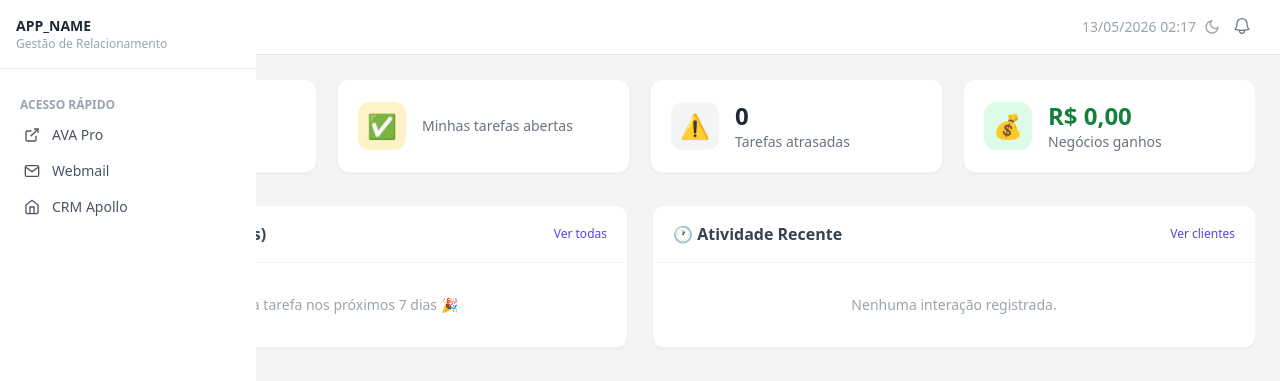
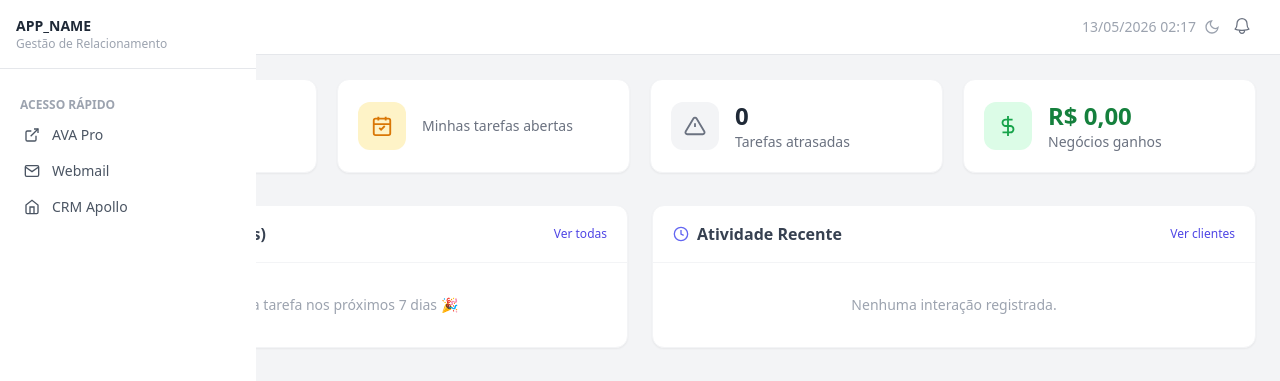
Before and after one commit to YgorStefan/crm, a PHP site: the page made by app/Views/dashboard/index.php in a window 1280 px wide. Shown: the top 381 px of the page. Run offline with PHP 8.4, Linux system fonts and the light colour scheme; the template is opened without the code that fills it, so the values that code supplies are empty; some libraries are stand-ins or nearby versions.

Commit message:
dark mode no dashboard

```diff
--- a/app/Views/dashboard/index.php
+++ b/app/Views/dashboard/index.php
@@ -8,38 +8,46 @@ $wonRevenue = array_sum(array_column($wonStage, 'total_value'));
 <div class="grid grid-cols-1 sm:grid-cols-2 xl:grid-cols-4 gap-5 mb-8">
 
     <a href="<?= APP_URL ?>/clients"
-       class="bg-white rounded-xl shadow-sm border border-gray-100 p-5 flex items-center gap-4 hover:shadow-md hover:border-indigo-200 transition-all">
-        <div class="w-12 h-12 rounded-xl bg-indigo-100 flex items-center justify-center text-2xl flex-shrink-0">👥</div>
+       class="bg-white dark:bg-slate-800 rounded-xl shadow-sm border border-gray-100 dark:border-slate-700 p-5 flex items-center gap-4 hover:shadow-md hover:border-indigo-200 dark:hover:border-indigo-700 transition-all">
+        <div class="w-12 h-12 rounded-xl bg-indigo-100 dark:bg-indigo-900/40 flex items-center justify-center text-indigo-600 dark:text-indigo-400 flex-shrink-0">
+            <svg width="22" height="22" fill="none" stroke="currentColor" stroke-width="2" viewBox="0 0 24 24"><path d="M17 21v-2a4 4 0 0 0-4-4H5a4 4 0 0 0-4 4v2"/><circle cx="9" cy="7" r="4"/><path d="M23 21v-2a4 4 0 0 0-3-3.87M16 3.13a4 4 0 0 1 0 7.75"/></svg>
+        </div>
         <div>
-            <p class="text-2xl font-bold text-gray-800"><?= number_format($totalClients) ?></p>
-            <p class="text-sm text-gray-500">Clientes ativos</p>
+            <p class="text-2xl font-bold text-gray-800 dark:text-white"><?= number_format($totalClients) ?></p>
+            <p class="text-sm text-gray-500 dark:text-slate-400">Clientes ativos</p>
         </div>
     </a>
 
     <a href="<?= APP_URL ?>/tasks"
-       class="bg-white rounded-xl shadow-sm border border-gray-100 p-5 flex items-center gap-4 hover:shadow-md hover:border-amber-200 transition-all">
-        <div class="w-12 h-12 rounded-xl bg-amber-100 flex items-center justify-center text-2xl flex-shrink-0">✅</div>
+       class="bg-white dark:bg-slate-800 rounded-xl shadow-sm border border-gray-100 dark:border-slate-700 p-5 flex items-center gap-4 hover:shadow-md hover:border-amber-200 dark:hover:border-amber-700 transition-all">
+        <div class="w-12 h-12 rounded-xl bg-amber-100 dark:bg-amber-900/40 flex items-center justify-center text-amber-600 dark:text-amber-400 flex-shrink-0">
+            <svg width="22" height="22" fill="none" stroke="currentColor" stroke-width="2" viewBox="0 0 24 24"><rect x="3" y="4" width="18" height="18" rx="2"/><path d="M16 2v4M8 2v4M3 10h18"/><path d="M9 14l2 2 4-4"/></svg>
+        </div>
         <div>
-            <p class="text-2xl font-bold text-gray-800"><?= $pendingTasks ?></p>
-            <p class="text-sm text-gray-500">Minhas tarefas abertas</p>
+            <p class="text-2xl font-bold text-gray-800 dark:text-white"><?= $pendingTasks ?></p>
+            <p class="text-sm text-gray-500 dark:text-slate-400">Minhas tarefas abertas</p>
         </div>
     </a>
 
     <a href="<?= APP_URL ?>/tasks"
-       class="bg-white rounded-xl shadow-sm border <?= count($overdueTasks) > 0 ? 'border-red-200 bg-red-50' : 'border-gray-100' ?> p-5 flex items-center gap-4 hover:shadow-md transition-all">
-        <div class="w-12 h-12 rounded-xl <?= count($overdueTasks) > 0 ? 'bg-red-100' : 'bg-gray-100' ?> flex items-center justify-center text-2xl flex-shrink-0">⚠️</div>
+       class="bg-white dark:bg-slate-800 rounded-xl shadow-sm border <?= count($overdueTasks) > 0 ? 'border-red-200 dark:border-red-800 bg-red-50 dark:bg-red-900/20' : 'border-gray-100 dark:border-slate-700' ?> p-5 flex items-center gap-4 hover:shadow-md transition-all">
+        <div class="w-12 h-12 rounded-xl <?= count($overdueTasks) > 0 ? 'bg-red-100 dark:bg-red-900/40 text-red-600 dark:text-red-400' : 'bg-gray-100 dark:bg-slate-700 text-gray-500 dark:text-slate-400' ?> flex items-center justify-center flex-shrink-0">
+            <svg width="22" height="22" fill="none" stroke="currentColor" stroke-width="2" viewBox="0 0 24 24"><path d="M10.29 3.86L1.82 18a2 2 0 0 0 1.71 3h16.94a2 2 0 0 0 1.71-3L13.71 3.86a2 2 0 0 0-3.42 0z"/><line x1="12" y1="9" x2="12" y2="13"/><line x1="12" y1="17" x2="12.01" y2="17"/></svg>
+        </div>
         <div>
-            <p class="text-2xl font-bold <?= count($overdueTasks) > 0 ? 'text-red-700' : 'text-gray-800' ?>"><?= count($overdueTasks) ?></p>
-            <p class="text-sm <?= count($overdueTasks) > 0 ? 'text-red-500' : 'text-gray-500' ?>">Tarefas atrasadas</p>
+            <p class="text-2xl font-bold <?= count($overdueTasks) > 0 ? 'text-red-700 dark:text-red-400' : 'text-gray-800 dark:text-white' ?>"><?= count($overdueTasks) ?></p>
+            <p class="text-sm <?= count($overdueTasks) > 0 ? 'text-red-500 dark:text-red-400' : 'text-gray-500 dark:text-slate-400' ?>">Tarefas atrasadas</p>
         </div>
     </a>
 
     <a href="<?= APP_URL ?>/pipeline"
-       class="bg-white rounded-xl shadow-sm border border-gray-100 p-5 flex items-center gap-4 hover:shadow-md hover:border-green-200 transition-all">
-        <div class="w-12 h-12 rounded-xl bg-green-100 flex items-center justify-center text-2xl flex-shrink-0">💰</div>
+       class="bg-white dark:bg-slate-800 rounded-xl shadow-sm border border-gray-100 dark:border-slate-700 p-5 flex items-center gap-4 hover:shadow-md hover:border-green-200 dark:hover:border-green-700 transition-all">
+        <div class="w-12 h-12 rounded-xl bg-green-100 dark:bg-green-900/40 flex items-center justify-center text-green-600 dark:text-green-400 flex-shrink-0">
+            <svg width="22" height="22" fill="none" stroke="currentColor" stroke-width="2" viewBox="0 0 24 24"><line x1="12" y1="1" x2="12" y2="23"/><path d="M17 5H9.5a3.5 3.5 0 0 0 0 7h5a3.5 3.5 0 0 1 0 7H6"/></svg>
+        </div>
         <div>
-            <p class="text-2xl font-bold text-green-700">R$ <?= number_format($wonRevenue, 2, ',', '.') ?></p>
-            <p class="text-sm text-gray-500">Negócios ganhos</p>
+            <p class="text-2xl font-bold text-green-700 dark:text-green-400">R$ <?= number_format($wonRevenue, 2, ',', '.') ?></p>
+            <p class="text-sm text-gray-500 dark:text-slate-400">Negócios ganhos</p>
         </div>
     </a>
 </div>
@@ -48,15 +56,18 @@ $wonRevenue = array_sum(array_column($wonStage, 'total_value'));
 <div class="grid grid-cols-1 lg:grid-cols-2 gap-6 mb-8">
 
     <!-- Tarefas dos próximos 7 dias -->
-    <div class="bg-white rounded-xl shadow-sm border border-gray-100 overflow-hidden">
-        <div class="px-5 py-4 border-b border-gray-100 flex justify-between items-center">
-            <h4 class="font-semibold text-gray-700">📅 Próximas Tarefas (7 dias)</h4>
-            <a href="<?= APP_URL ?>/tasks" class="text-xs text-indigo-600 hover:underline">Ver todas</a>
+    <div class="bg-white dark:bg-slate-800 rounded-xl shadow-sm border border-gray-100 dark:border-slate-700 overflow-hidden">
+        <div class="px-5 py-4 border-b border-gray-100 dark:border-slate-700 flex justify-between items-center">
+            <div class="flex items-center gap-2">
+                <svg width="16" height="16" fill="none" stroke="currentColor" stroke-width="2" viewBox="0 0 24 24" class="text-indigo-500 flex-shrink-0"><rect x="3" y="4" width="18" height="18" rx="2"/><path d="M16 2v4M8 2v4M3 10h18"/></svg>
+                <span class="font-semibold text-gray-700 dark:text-slate-200">Próximas Tarefas (7 dias)</span>
+            </div>
+            <a href="<?= APP_URL ?>/tasks" class="text-xs text-indigo-600 dark:text-indigo-400 hover:underline">Ver todas</a>
         </div>
         <?php if (empty($upcomingTasks)): ?>
-            <div class="px-5 py-8 text-center text-gray-400 text-sm">Nenhuma tarefa nos próximos 7 dias 🎉</div>
+            <div class="px-5 py-8 text-center text-gray-400 dark:text-slate-500 text-sm">Nenhuma tarefa nos próximos 7 dias 🎉</div>
         <?php else: ?>
-            <div class="divide-y divide-gray-50 overflow-y-auto" style="max-height: 416px;">
+            <div class="divide-y divide-gray-50 dark:divide-slate-700 overflow-y-auto" style="max-height: 416px;">
                 <?php
                 $priorityColors = ['low' => 'bg-green-400', 'medium' => 'bg-yellow-400', 'high' => 'bg-red-500'];
                 foreach ($upcomingTasks as $task):
@@ -64,13 +75,13 @@ $wonRevenue = array_sum(array_column($wonStage, 'total_value'));
                     <div class="px-5 py-3 flex items-center gap-3">
                         <div class="w-2 h-2 rounded-full flex-shrink-0 <?= $priorityColors[$task['priority']] ?? 'bg-gray-400' ?>"></div>
                         <div class="flex-1 min-w-0">
-                            <a href="<?= APP_URL ?>/tasks" class="text-sm font-medium text-gray-700 hover:text-indigo-600 truncate block">
+                            <a href="<?= APP_URL ?>/tasks" class="text-sm font-medium text-gray-700 dark:text-slate-200 hover:text-indigo-600 truncate block">
                                 <?= htmlspecialchars($task['title'], ENT_QUOTES, 'UTF-8') ?></a>
                             <?php if ($task['client_name']): ?>
-                                <p class="text-xs text-gray-400 truncate">👥 <?= htmlspecialchars($task['client_name'], ENT_QUOTES, 'UTF-8') ?></p>
+                                <p class="text-xs text-gray-400 dark:text-slate-500 truncate">👥 <?= htmlspecialchars($task['client_name'], ENT_QUOTES, 'UTF-8') ?></p>
                             <?php endif; ?>
                         </div>
-                        <span class="text-xs text-gray-400 flex-shrink-0"><?= date('d/m', strtotime($task['due_date'])) ?></span>
+                        <span class="text-xs text-gray-400 dark:text-slate-500 flex-shrink-0"><?= date('d/m', strtotime($task['due_date'])) ?></span>
                     </div>
                 <?php endforeach; ?>
             </div>
@@ -78,31 +89,41 @@ $wonRevenue = array_sum(array_column($wonStage, 'total_value'));
     </div>
 
     <!-- Atividade Recente -->
-    <div class="bg-white rounded-xl shadow-sm border border-gray-100 overflow-hidden">
-        <div class="px-5 py-4 border-b border-gray-100 flex justify-between items-center">
-            <h4 class="font-semibold text-gray-700">🕐 Atividade Recente</h4>
-            <a href="<?= APP_URL ?>/clients" class="text-xs text-indigo-600 hover:underline">Ver clientes</a>
+    <div class="bg-white dark:bg-slate-800 rounded-xl shadow-sm border border-gray-100 dark:border-slate-700 overflow-hidden">
+        <div class="px-5 py-4 border-b border-gray-100 dark:border-slate-700 flex justify-between items-center">
+            <div class="flex items-center gap-2">
+                <svg width="16" height="16" fill="none" stroke="currentColor" stroke-width="2" viewBox="0 0 24 24" class="text-indigo-500 flex-shrink-0"><circle cx="12" cy="12" r="10"/><polyline points="12 6 12 12 16 14"/></svg>
+                <span class="font-semibold text-gray-700 dark:text-slate-200">Atividade Recente</span>
+            </div>
+            <a href="<?= APP_URL ?>/clients" class="text-xs text-indigo-600 dark:text-indigo-400 hover:underline">Ver clientes</a>
         </div>
         <?php
-        $typeIcons = ['call' => '📞', 'email' => '📧', 'meeting' => '🤝', 'whatsapp' => '💬', 'note' => '📝', 'other' => '📌'];
+        $typeIcons = [
+            'call'      => '<svg width="14" height="14" fill="none" stroke="currentColor" stroke-width="2" viewBox="0 0 24 24" class="text-blue-500"><path d="M22 16.92v3a2 2 0 0 1-2.18 2 19.79 19.79 0 0 1-8.63-3.07A19.5 19.5 0 0 1 4.93 12 19.79 19.79 0 0 1 1.86 3.38 2 2 0 0 1 3.84 1h3a2 2 0 0 1 2 1.72c.127.96.361 1.903.7 2.81a2 2 0 0 1-.45 2.11L8.09 8.91a16 16 0 0 0 6 6l1.27-1.27a2 2 0 0 1 2.11-.45c.907.339 1.85.573 2.81.7A2 2 0 0 1 22 16.92z"/></svg>',
+            'email'     => '<svg width="14" height="14" fill="none" stroke="currentColor" stroke-width="2" viewBox="0 0 24 24" class="text-green-500"><path d="M4 4h16c1.1 0 2 .9 2 2v12c0 1.1-.9 2-2 2H4c-1.1 0-2-.9-2-2V6c0-1.1.9-2 2-2z"/><polyline points="22,6 12,13 2,6"/></svg>',
+            'meeting'   => '<svg width="14" height="14" fill="none" stroke="currentColor" stroke-width="2" viewBox="0 0 24 24" class="text-purple-500"><path d="M17 21v-2a4 4 0 0 0-4-4H5a4 4 0 0 0-4 4v2"/><circle cx="9" cy="7" r="4"/><path d="M23 21v-2a4 4 0 0 0-3-3.87M16 3.13a4 4 0 0 1 0 7.75"/></svg>',
+            'whatsapp'  => '<svg width="14" height="14" fill="none" stroke="currentColor" stroke-width="2" viewBox="0 0 24 24" class="text-teal-500"><path d="M21 15a2 2 0 0 1-2 2H7l-4 4V5a2 2 0 0 1 2-2h14a2 2 0 0 1 2 2z"/></svg>',
+            'note'      => '<svg width="14" height="14" fill="none" stroke="currentColor" stroke-width="2" viewBox="0 0 24 24" class="text-yellow-500"><path d="M14 2H6a2 2 0 0 0-2 2v16a2 2 0 0 0 2 2h12a2 2 0 0 0 2-2V8z"/><polyline points="14 2 14 8 20 8"/><line x1="16" y1="13" x2="8" y2="13"/><line x1="16" y1="17" x2="8" y2="17"/></svg>',
+            'other'     => '<svg width="14" height="14" fill="none" stroke="currentColor" stroke-width="2" viewBox="0 0 24 24" class="text-gray-400"><circle cx="12" cy="12" r="10"/><line x1="12" y1="8" x2="12" y2="12"/><line x1="12" y1="16" x2="12.01" y2="16"/></svg>',
+        ];
         if (empty($recentInteractions)):
             ?>
-            <div class="px-5 py-8 text-center text-gray-400 text-sm">Nenhuma interação registrada.</div>
+            <div class="px-5 py-8 text-center text-gray-400 dark:text-slate-500 text-sm">Nenhuma interação registrada.</div>
         <?php else: ?>
-            <div class="divide-y divide-gray-50 overflow-y-auto" style="max-height: 416px;">
+            <div class="divide-y divide-gray-50 dark:divide-slate-700 overflow-y-auto" style="max-height: 416px;">
                 <?php foreach ($recentInteractions as $inter): ?>
                     <div class="px-5 py-3 flex items-start gap-3">
-                        <span class="text-lg flex-shrink-0 mt-0.5"><?= $typeIcons[$inter['type']] ?? '📌' ?></span>
+                        <span class="flex-shrink-0 mt-0.5"><?= $typeIcons[$inter['type']] ?? $typeIcons['other'] ?></span>
                         <div class="flex-1 min-w-0">
-                            <p class="text-sm font-medium text-gray-700">
+                            <p class="text-sm font-medium text-gray-700 dark:text-slate-200">
                                 <a href="<?= APP_URL ?>/clients/<?= $inter['client_id'] ?>" class="hover:text-indigo-600">
                                     <?= htmlspecialchars($inter['client_name'] ?? '', ENT_QUOTES, 'UTF-8') ?>
                                 </a>
                             </p>
-                            <p class="text-xs text-gray-500 truncate">
+                            <p class="text-xs text-gray-500 dark:text-slate-400 truncate">
                                 <?= htmlspecialchars($inter['description'], ENT_QUOTES, 'UTF-8') ?></p>
                         </div>
-                        <span class="text-xs text-gray-400 flex-shrink-0">
+                        <span class="text-xs text-gray-400 dark:text-slate-500 flex-shrink-0">
                             <?= date('d/m H:i', strtotime($inter['occurred_at'])) ?>
                         </span>
                     </div>
@@ -114,8 +135,8 @@ $wonRevenue = array_sum(array_column($wonStage, 'total_value'));
 
 <!-- Distribuição no Pipeline -->
 <div class="mb-8">
-    <div class="bg-white rounded-xl shadow-sm border border-gray-100 p-5">
-        <h4 class="text-sm font-semibold text-gray-600 mb-4">Distribuição no Pipeline</h4>
+    <div class="bg-white dark:bg-slate-800 rounded-xl shadow-sm border border-gray-100 dark:border-slate-700 p-5">
+        <h4 class="text-sm font-semibold text-gray-600 dark:text-slate-400 mb-4">Distribuição no Pipeline</h4>
         <canvas id="chartPipeline" height="100"></canvas>
     </div>
 </div>
```
Also changed, not shown: public/assets/js/dashboard.js.
